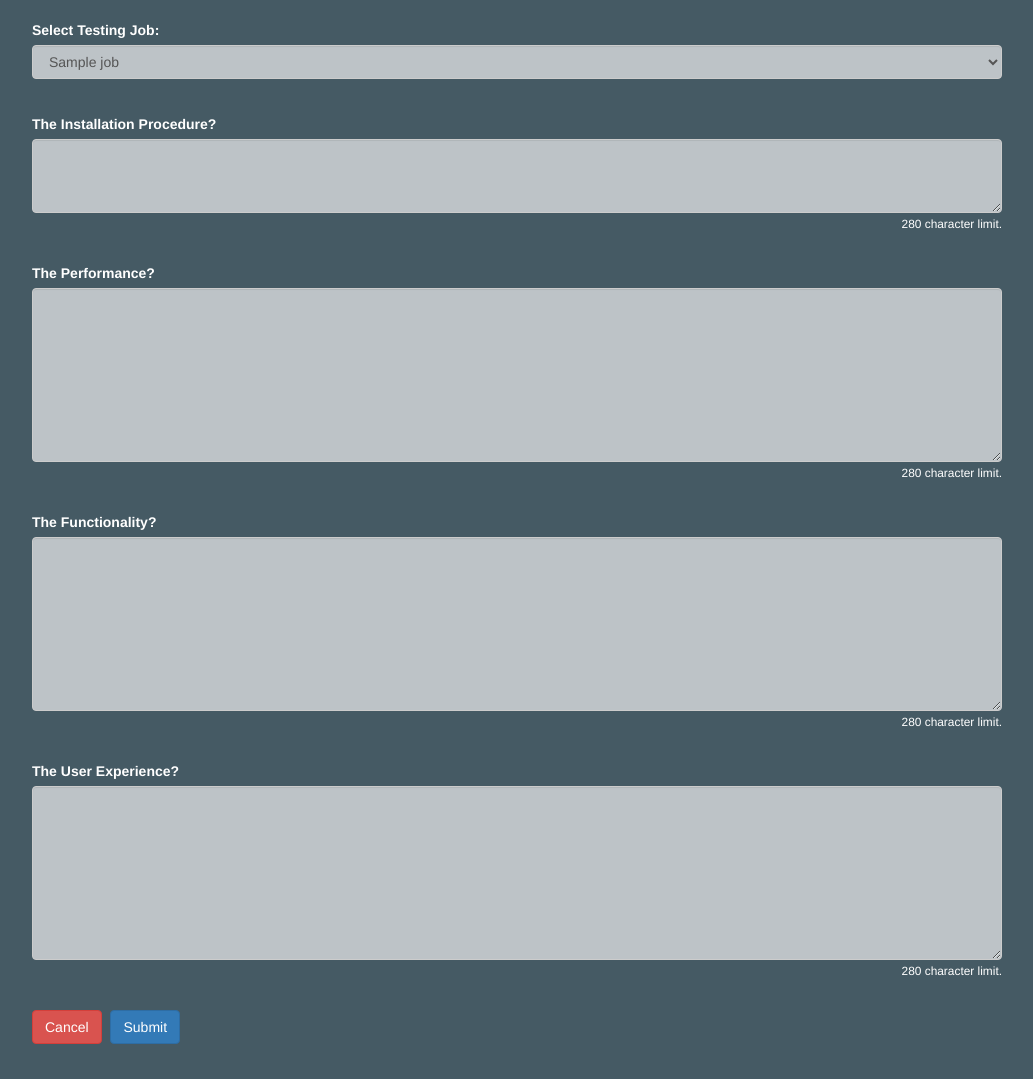
After one commit to WxrPro97/TestforMe, a Flask app: template templates/review.html in a window 1280 px wide. The commit adds this page. Shown: the whole page, without its empty margins (123-1156 px from the left). Run offline with Flask 2, Linux system fonts and the light colour scheme; the template is opened without the code that fills it: most values are stand-ins (such as "Sample title", 1, 10 or a date in 2020); some libraries are stand-ins or nearby versions.

Commit message:
flask mysql

```diff
--- a/static/css/style.css
+++ b/static/css/style.css
@@ -3,7 +3,7 @@ body {
     padding: 0;
     font-family: "Helvetica Neue", Helvetica, Arial, sans-serif;
     color: #ffffff;
-    background-color: #69797E;
+    background-color: #455A64;
   }
 
 .container-fluid {
@@ -13,7 +13,7 @@ body {
   margin-top: 20px;
 }
 
-.area {
+.foreground{
   background-color: #bdc3c7;
 }
 
--- a/templates/result.html
+++ b/templates/result.html
@@ -8,15 +8,17 @@
 {% block content %}
 <div class="container-fluid">
     <div class="jumbotron">
-        <h1 class="display-4 text-color">{{ session.username }}, <strong>you have scored:</strong></h1>
+        <h1 class="display-4 text-color">{{ username }}, <strong>you have scored:</strong></h1>
         <hr class="my-4">
+        <h4 class="text-color">You have selected: {{ choice }}</h4>
         <h4 class="text-color">Installation: {{ install_total_score }}</h4>
         <h4 class="text-color">Performance: {{ perf_total_score }}</h4>
         <h4 class="text-color">Functionality: {{ func_total_score }}</h4>
         <h4 class="text-color">User Experience: {{ exp_total_score }}</h4>
         <hr class="my-4">
         <p class="lead">
-            <a class="btn btn-primary btn-lg" href="#" role="button">Back to Dashboard</a>
+            <a class="btn btn-primary btn-lg" href="" role="button">Back to Dashboard</a>
+            <a class="btn btn-primary btn-lg" href="{{ url_for('login') }}" role="button">Logout</a>
         </p>
     </div>
 </div>
--- /dev/null
+++ b/templates/review.html
@@ -0,0 +1,50 @@
+{% extends "bootstrap/base.html" %}
+{% block title %}Review{% endblock %}
+{% block styles %}
+{{super()}}
+<link rel="stylesheet" href="{{url_for('.static', filename='css/style.css')}}">
+{% endblock %}
+
+{% block content %}
+<div class="container-fluid">
+    <div class="row">
+        <div class="col-md-12">
+            <form class="form-group" action="{{ url_for('user_result') }}" method="POST">
+                <div class="form-group">
+                    <label for="sel1">Select Testing Job:</label>
+                    <select class="form-control foreground" id="sel1" name="choice">
+                        {% for jobs in jobs %}
+
+                        <option>{{ jobs.name }}</option>
+
+                        {% endfor %}
+                    </select>
+                </div>
+                <br>
+                <label for="exampleFormControlTextarea1">The Installation Procedure?</label>
+                <textarea class="form-control foreground" id="exampleFormControlTextarea1" rows="3" name="installation"
+                    required="required" maxlength="280"></textarea>
+                <p class="text-right"><small>280 character limit.</small></p>
+                <br>
+                <label for="exampleFormControlTextarea1">The Performance?</label>
+                <textarea class="form-control foreground" id="exampleFormControlTextarea1" rows="8" name="performance"
+                    required="required" maxlength="280"></textarea>
+                <p class="text-right"><small>280 character limit.</small></p>
+                <br>
+                <label for="exampleFormControlTextarea1">The Functionality?</label>
+                <textarea class="form-control foreground" id="exampleFormControlTextarea1" rows="8" name="functionality"
+                    required="required" maxlength="280"></textarea>
+                <p class="text-right"><small>280 character limit.</small></p>
+                <br>
+                <label for="exampleFormControlTextarea1">The User Experience?</label>
+                <textarea class="form-control foreground" id="exampleFormControlTextarea1" rows="8" name="experience"
+                    required="required" maxlength="280"></textarea>
+                <p class="text-right"><small>280 character limit.</small></p>
+                <br>
+                <button class="btn btn-danger float-md-right btn-space">Cancel</button>
+                <button type="submit" class="btn btn-primary float-md-right btn-space">Submit</button>
+            </form>
+        </div>
+    </div>
+</div>
+{% endblock %}
```
Also changed, not shown: templates/index.html (+24 -22 lines), templates/login.html (deleted, +0 -33 lines), README.md.
